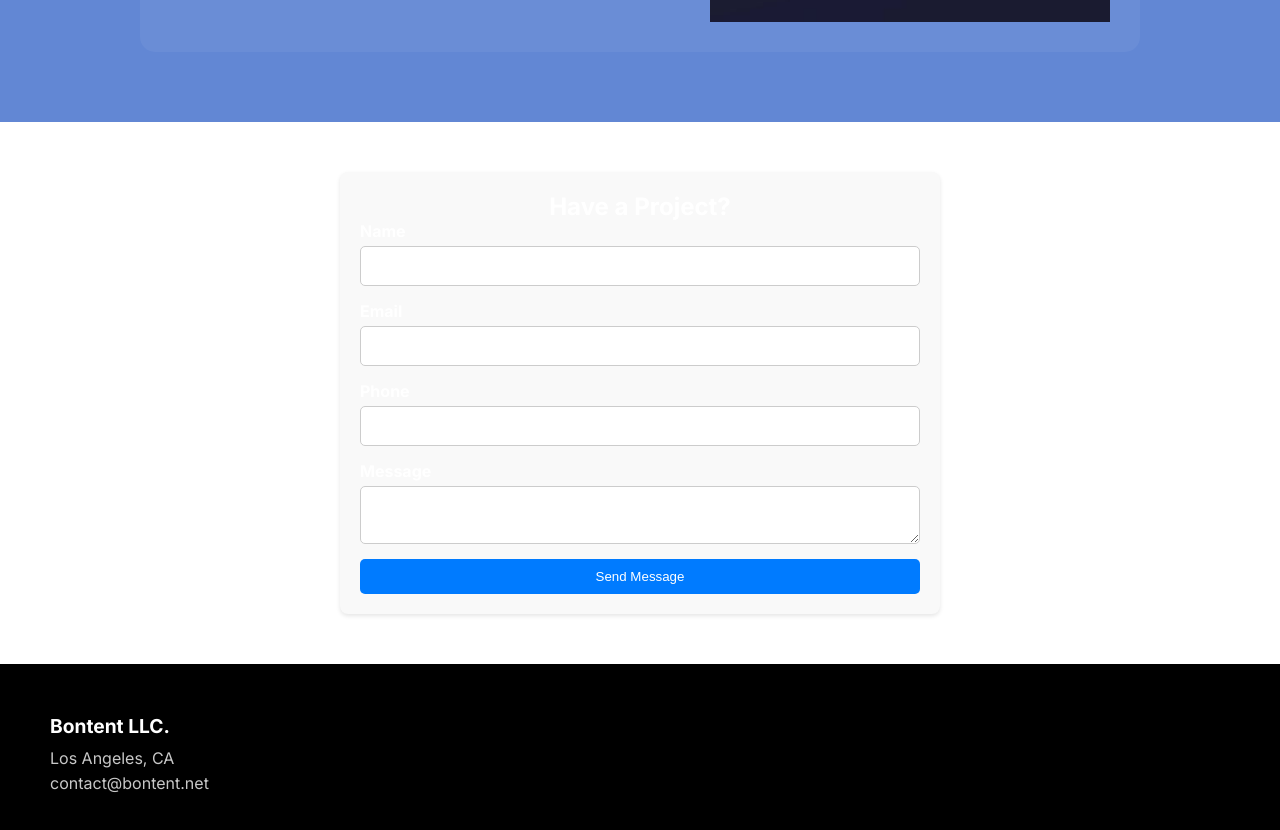
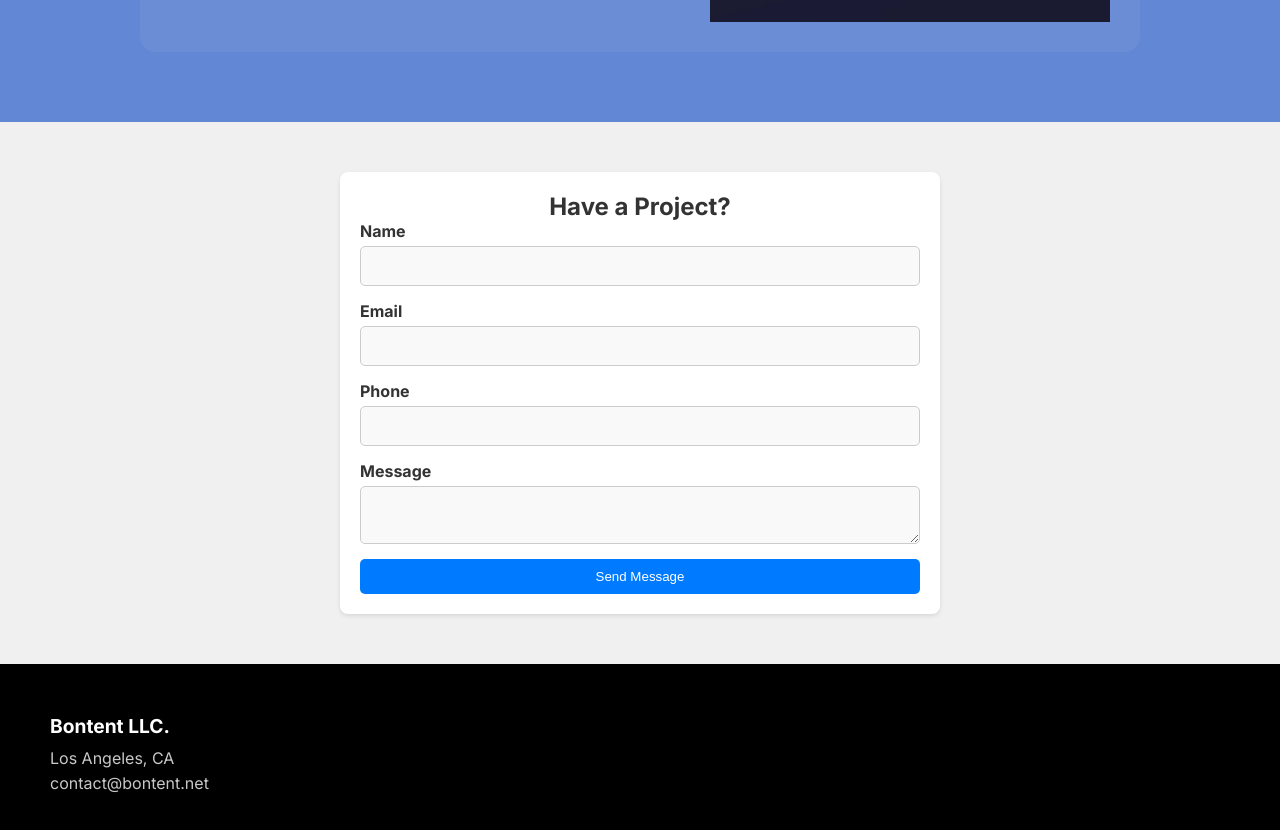
Before and after one commit to BonJenn/bontent, a Next.js app: page / in a window 1280 px wide. Shown: the part 3120-3950 px from the top of the page. Built offline with nearby package versions, Linux system fonts and the light colour scheme.

Commit message:
Redesigned contact form

```diff
--- a/src/styles/contact.module.css
+++ b/src/styles/contact.module.css
@@ -1,14 +1,15 @@
 .hero_5 {
     padding: 50px 20px;
-    background-color: #fff;
+    background-color: #f0f0f0;
     text-align: center;
+    color: #333;
 }
 
 .contactSection {
     max-width: 600px;
     margin: 0 auto;
     padding: 20px;
-    background-color: #f9f9f9;
+    background-color: #ffffff;
     border-radius: 8px;
     box-shadow: 0 2px 4px rgba(0, 0, 0, 0.1);
 }
@@ -28,6 +29,7 @@
 .formGroup label {
     margin-bottom: 5px;
     font-weight: bold;
+    color: #333;
 }
 
 .formGroup input,
@@ -37,6 +39,8 @@
     border: 1px solid #ccc;
     border-radius: 5px;
     font-size: 16px;
+    background-color: #f9f9f9;
+    color: #333;
 }
 
 .submitButton {
```
Lines whose indentation alone changed are shown as unchanged.
